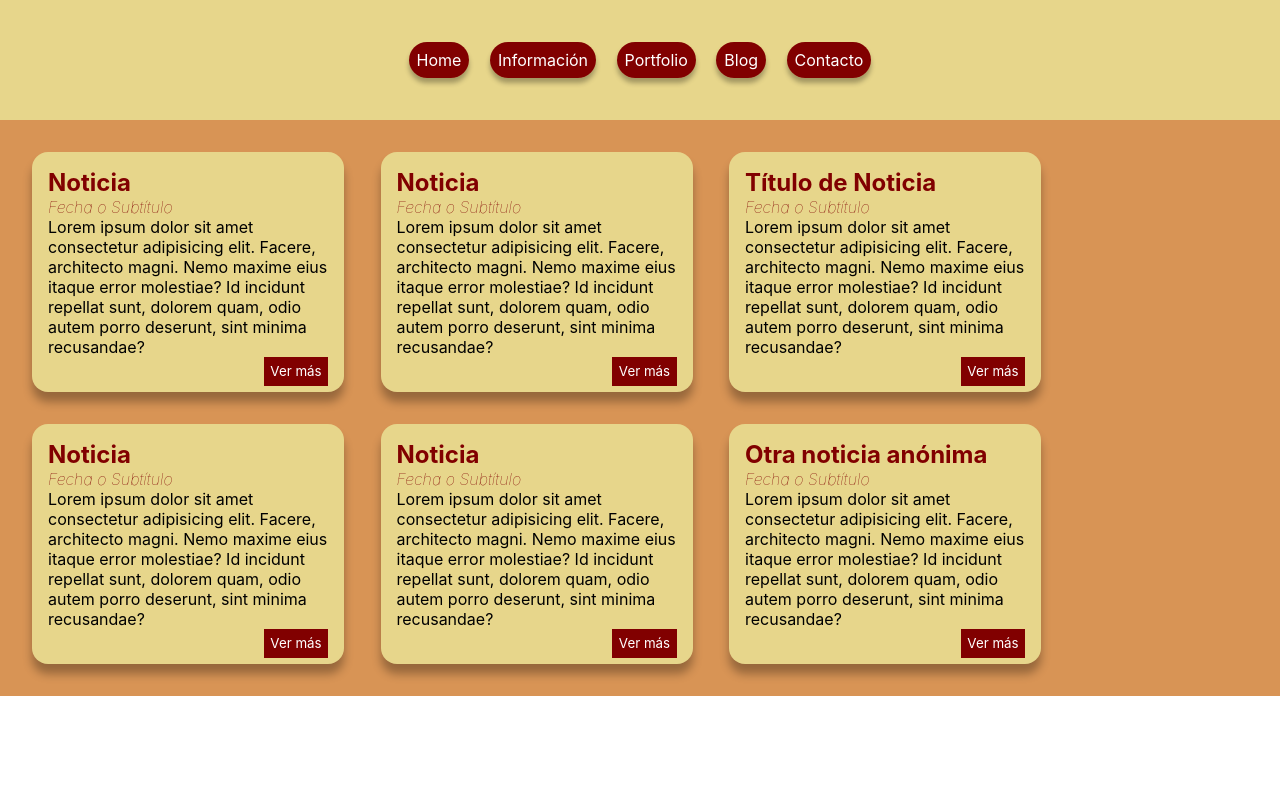
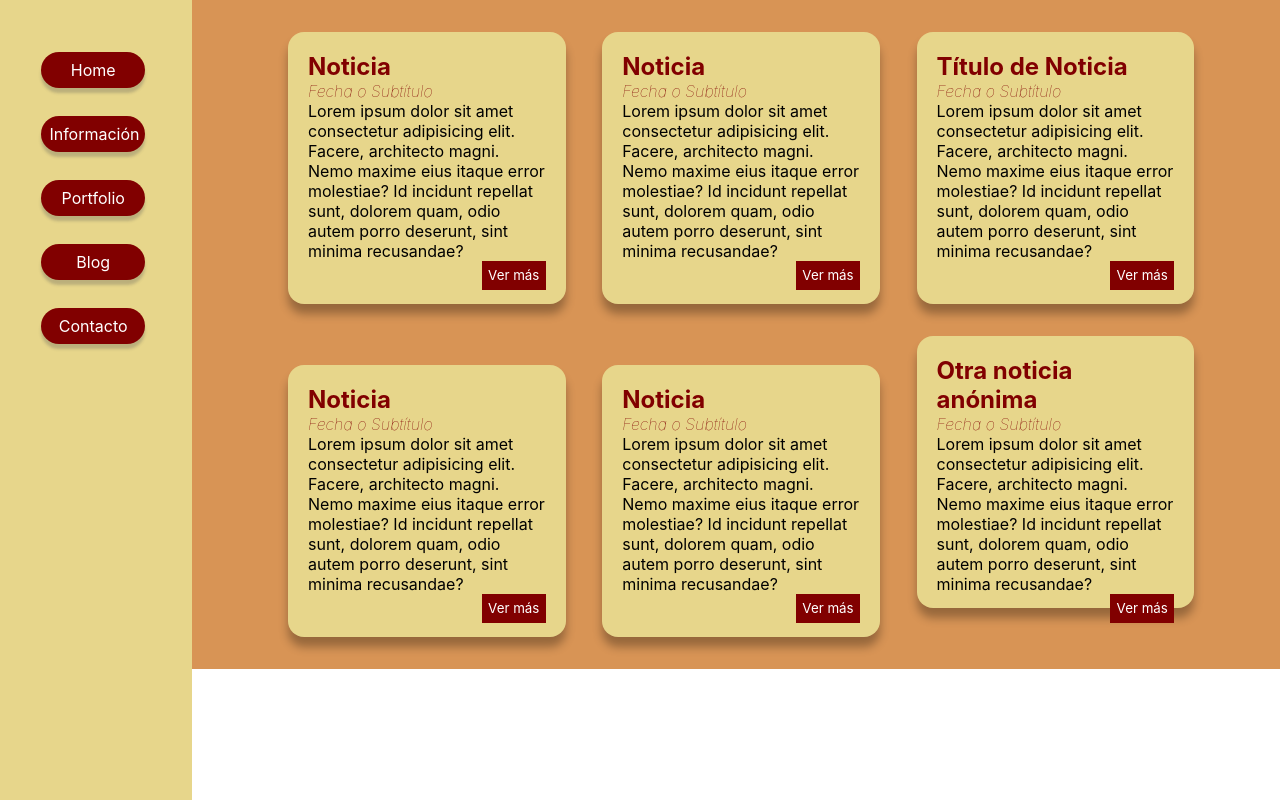
Before and after one commit to JEOT98/EnsayoExamen, a plain HTML site: page index.html in a window 1280 px wide. Drawn offline with Linux system fonts and the light colour scheme.

Commit message:
MediaQueries Escritorio

```diff
--- a/estilos.css
+++ b/estilos.css
@@ -6,7 +6,6 @@
 
 .main-header {
     text-align: center;
-    background-color: rgb(231, 214, 139);
     width: 100%;
 }
 
@@ -24,10 +23,10 @@
     color: white;
     padding: 8px;
     background: rgb(129, 0, 0);
-    margin: 8px;
+    margin: 3px;
     width: 25%;
     border-radius: 20px;
-    box-shadow: 0 5px 5px rgba(0, 0, 0, 0.3);
+    box-shadow: 0 5px 3px rgba(85, 85, 85, 0.3);
     box-sizing: border-box;
 }
 
@@ -37,8 +36,47 @@
 }
 
 .menu li a:hover {
-    background: rgb(216, 148, 85);
+    color: rgb(129, 0, 0);
+    background: white;
 }
+
+.mobile-nav a {
+    text-decoration: none;
+    text-align:center;
+    color: white;
+    padding: 8px;
+    background: rgb(129, 0, 0);
+    margin: 14px 3px;
+    width: 60%;
+    border-radius: 20px;
+    box-shadow: 0 5px 3px rgba(85, 85, 85, 0.3);
+    box-sizing: border-box;
+	position: relative;
+	top: 0;
+    display: none;
+}
+
+.mobile-nav {
+    position: fixed;
+    z-index: 101;
+    top: 0;
+    left: 0;
+    background: rgb(231, 214, 139);
+    width: 15%;
+    height: 100vh;
+    display: none;
+}
+
+.mobile-nav__items {
+    width: 90%;
+    height: 100%;
+    list-style: none;
+    margin: 20%;
+    padding: 0;
+    text-align: left;
+}
+
+
 
 .cartas{
     background-color: rgb(216, 148, 85);
@@ -105,13 +143,26 @@
 }
 
 @media screen and (min-width : 80rem) {
+    .menu {
+        display: none;
+    }
     .contenedor-cartas{
         max-width: 120rem;
+        margin-left: 20%;
     }
     .cartas-item{
-        width: 25%;
+        width: 28%;
+        height: 17rem;
+        padding: 20px;
     }
     .solo-xbs{
         display: inline-block;
     }
+
+    .mobile-nav {
+        display: inline-block;
+    }
+    .mobile-nav a{
+        display: inline-block;
+    }
 }
--- a/index.html
+++ b/index.html
@@ -8,27 +8,29 @@
     <title>Ejercicio</title>
 </head>
 <body>
-    <header class="main-header">
-        <nav class="menu">
-            <ul>
-                <li>
-                    <a href="">Home</a>
-                </li>
-                <li>
-                    <a href="">Información</a>
-                </li>
-                <li>
-                    <a href="">Portfolio</a>
-                </li>
-                <li>
-                    <a href="">Blog</a>
-                </li>
-                <li>
-                    <a href="">Contacto</a>
-                </li>
-            </ul>
-        </nav>
+    <header>
+        <div class="main-header">
+            <nav class="menu">
+                <ul>
+                    <li><a href="">Home</a></li>
+                    <li><a href="">Información</a></li>
+                    <li><a href="">Portfolio</a></li>
+                    <li><a href="">Blog</a></li>
+                    <li><a href="">Contacto</a></li>
+                </ul>
+            </nav>
+        </div>
     </header>
+    <nav class="mobile-nav">
+        <ul class="mobile-nav__items">
+            <li><a href="">Home</a></li>
+            <li><a href="">Información</a></li>
+            <li><a href="">Portfolio</a></li>
+            <li><a href="">Blog</a></li>
+            <li><a href="">Contacto</a></li>
+        </ul>
+    </nav>
+    <main>
         <section class="cartas">
             <div class="contenedor-cartas">
                 <article class="cartas-item">
@@ -69,5 +71,6 @@
                 </article>
             </div>
         </section>
+    </main>
 </body>
 </html>
```
